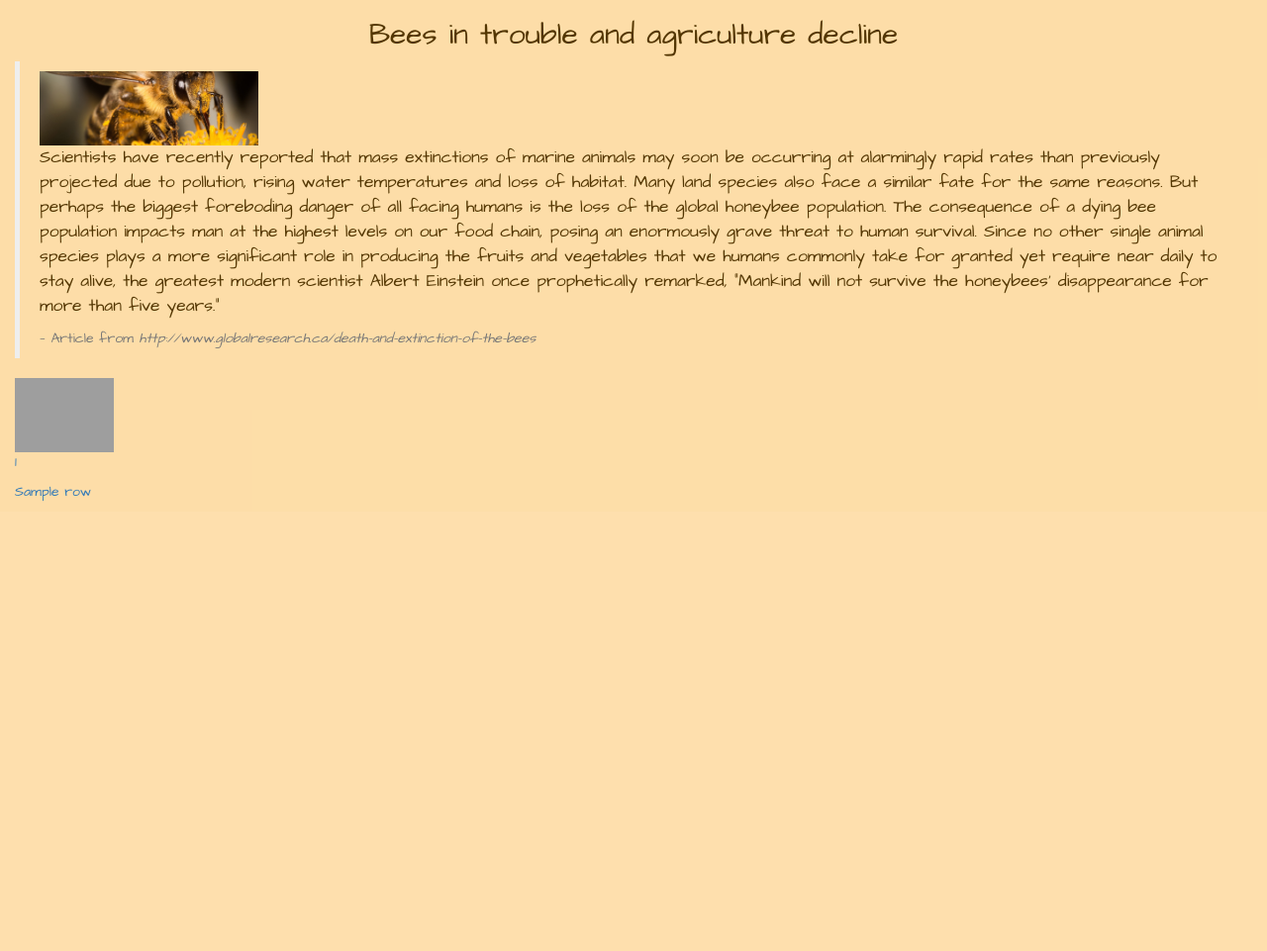
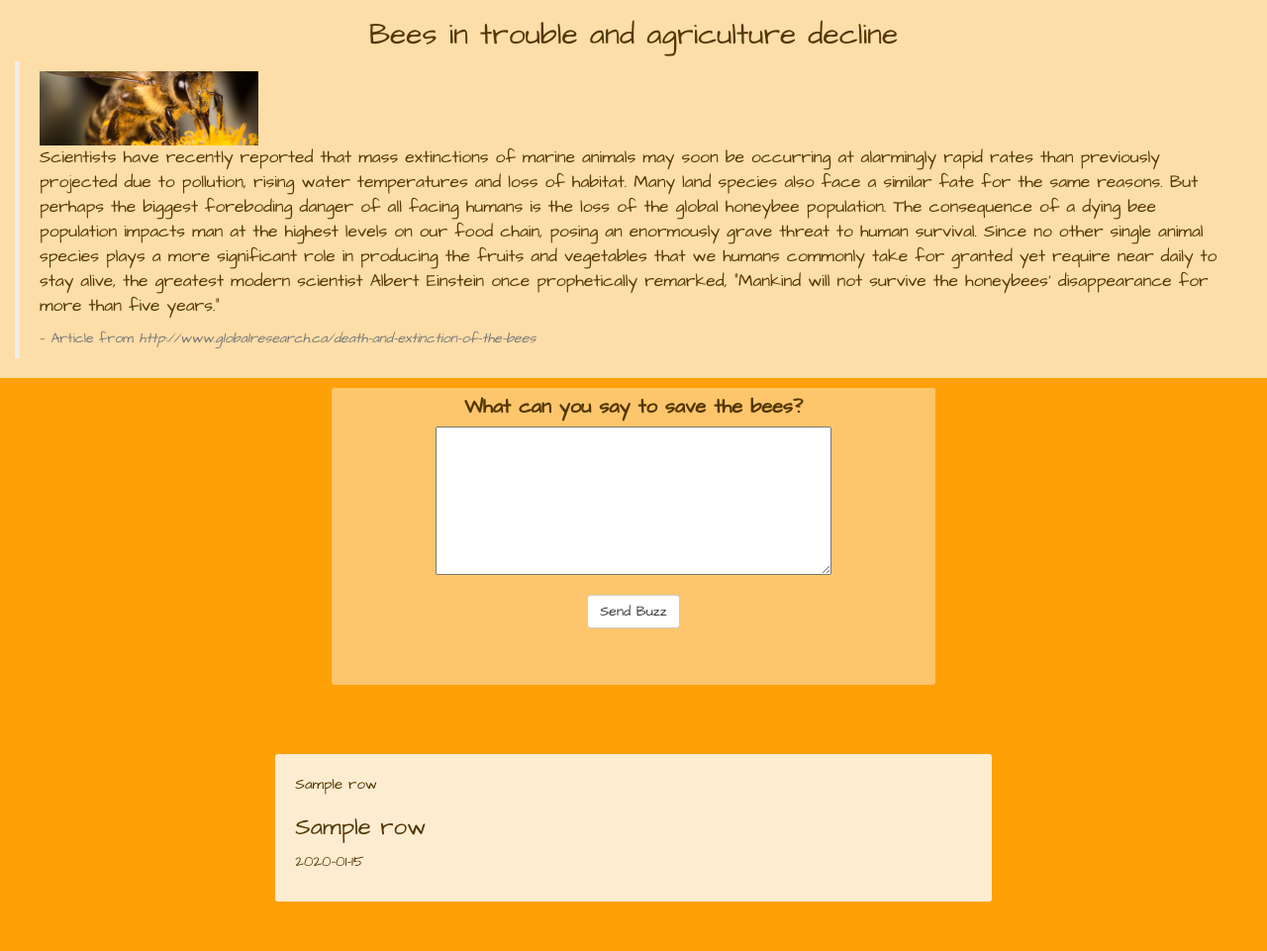
Before and after one commit to Shirlazybrat/7-16-Bawk, a Flask app: template templates/index.html in a window 1280 px wide. Shown: the part 603-1564 px from the top of the page at 99% size. Before the commit the page ends 1110 px from the top, so only its background shows below. Run offline with Flask 2, Linux system fonts and the light colour scheme; the template is opened without the code that fills it: most values are stand-ins (such as "Sample title", 1, 10 or a date in 2020); some libraries are stand-ins or nearby versions; grey boxes are pictures that could not be loaded.

Commit message:
created user input section for message insertion and data display

```diff
--- a/compass/sass/styles.scss
+++ b/compass/sass/styles.scss
@@ -33,6 +33,9 @@ body{
 		h1 {
 			font-size: 100px;
 		}
+		h2 {
+			font-size: 75px;
+		}
 	}
 }
 
@@ -48,10 +51,14 @@ body{
 
 #register, #sign_in{
 /* CSS used here will be applied after bootstrap.css */
-	.input-lg, .alert{
+	.input-lg {
 		border-radius:2px;
 		background-color: #FDEDD0;
 		color: #533602;
+	}
+
+	.alert {
+		border-radius:2px;
 	}
 
 	.btn {
@@ -62,3 +69,35 @@ body{
 		width: 150px;
 	}
 }
+
+#submit-post-form {
+	background:rgba(253, 237, 208, 0.50);
+	border-radius:3px;
+	color: #533602;
+	margin-top: 10px;
+	padding: 5px;
+	font-size: 20px;
+	height: 300px;
+
+	textarea {
+		height: 150px;
+		width: 400px;
+	}
+
+	button {
+		margin-top: 20px;
+	}
+}
+
+.posting-text {
+	background-color: #FDEDD0;
+	border-radius:3px;
+	color: #533602;
+	margin: 50px;
+	padding: 20px;
+	font-size: 15px;
+
+	.posting-wrapper {
+		vertical-align: top;
+	}
+}
--- a/main.py
+++ b/main.py
@@ -28,7 +28,12 @@ app.secret_key = "navlksnlakjwa8924hr8qoarhfvpui34"
 
 @app.route('/')
 def index():
-	return render_template('index.html')
+	current_posts_query = "SELECT * FROM buzz LEFT JOIN user ON buzz.user_id = user.id ORDER BY date DESC"
+	cursor.execute(current_posts_query)
+	current_posts_result = cursor.fetchall()
+	return render_template('index.html',
+		posts = current_posts_result)
+
 
 @app.route('/register')
 def register():
@@ -61,6 +66,7 @@ def register_submit():
 		username_insert_query = "INSERT INTO user VALUES (default, '"+username+"', '"+email+"', '"+hashed_password+"', null, '"+real_name+"')"
 		cursor.execute(username_insert_query)
 		conn.commit()
+		session['username'] = username
 		return render_template('index.html')
 	else:
 		return redirect('/register?username=taken')
@@ -80,19 +86,22 @@ def sign_in():
 @app.route('/sign_in_submit', methods=['POST'])
 def sign_in_submit():
  	password = request.form['password'].encode('utf-8')
- 	hashed_password_from_mysql = "SELECT password FROM user WHERE username = '%s' " % request.form['username']
+ 	hashed_password_from_mysql = "SELECT password, id FROM user WHERE username = '%s'" % request.form['username']
  	cursor.execute(hashed_password_from_mysql)
  	hashed_password = cursor.fetchone()
+ 	check_username_result = hashed_password[1]
 	#to check a hash
 	if hashed_password == None:
 		return render_template("/sign_in.html",
- 			message = "Try Again")
+ 			message = "Cannot find you in the system. Try Again")
 	if bcrypt.checkpw(password, hashed_password[0].encode('utf-8')):
  		session['username'] = request.form['username']
+ 		session['user_id'] = check_username_result
+ 		print session['user_id']
  		return redirect('/')
  	else:
  		return render_template("/sign_in.html",
- 			message = "Try Again")
+ 			message = "Wrong password. Try Again")
 
 @app.route('/logout')
 def logout():
@@ -101,5 +110,22 @@ def logout():
 	return redirect('/sign_in?YouAreLogedOut')
 
 
+@app.route('/post_submit', methods=["POST"])
+def post_submit():
+	post_content = request.form['post_content']
+	get_user_id_query = "SELECT id FROM user WHERE username = '%s'" % session['username']
+	print session['username']
+	cursor.execute(get_user_id_query)
+	get_user_id_result = cursor.fetchone()
+	user_id = get_user_id_result[0]
+	print user_id
+	insert_post_query = "INSERT INTO buzz (user_id, post_content, current_vote) VALUES ("+str(user_id)+", '"+post_content+"', 0)"
+	cursor.execute(insert_post_query)
+	conn.commit()
+	return redirect('/')
+
+
+
+
 if __name__ == "__main__":
 	app.run(debug= True)
--- a/static/css/styles.css
+++ b/static/css/styles.css
@@ -37,32 +37,74 @@ body {
 #myCarousel .carousel-caption h1 {
   font-size: 100px;
 }
+/* line 36, ../../compass/sass/styles.scss */
+#myCarousel .carousel-caption h2 {
+  font-size: 75px;
+}
 
-/* line 39, ../../compass/sass/styles.scss */
+/* line 42, ../../compass/sass/styles.scss */
 .intro {
   margin-top: 50px;
   background: rgba(253, 237, 208, 0.8);
 }
-/* line 43, ../../compass/sass/styles.scss */
+/* line 46, ../../compass/sass/styles.scss */
 .intro img {
   height: 75px;
 }
 
-/* line 49, ../../compass/sass/styles.scss */
+/* line 52, ../../compass/sass/styles.scss */
 #register, #sign_in {
   /* CSS used here will be applied after bootstrap.css */
 }
-/* line 51, ../../compass/sass/styles.scss */
-#register .input-lg, #register .alert, #sign_in .input-lg, #sign_in .alert {
+/* line 54, ../../compass/sass/styles.scss */
+#register .input-lg, #sign_in .input-lg {
   border-radius: 2px;
   background-color: #FDEDD0;
   color: #533602;
 }
-/* line 57, ../../compass/sass/styles.scss */
+/* line 60, ../../compass/sass/styles.scss */
+#register .alert, #sign_in .alert {
+  border-radius: 2px;
+}
+/* line 64, ../../compass/sass/styles.scss */
 #register .btn, #sign_in .btn {
   background-color: #6B330D;
 }
-/* line 61, ../../compass/sass/styles.scss */
+/* line 68, ../../compass/sass/styles.scss */
 #register img, #sign_in img {
   width: 150px;
 }
+
+/* line 73, ../../compass/sass/styles.scss */
+#submit-post-form {
+  background: rgba(253, 237, 208, 0.5);
+  border-radius: 3px;
+  color: #533602;
+  margin-top: 10px;
+  padding: 5px;
+  font-size: 20px;
+  height: 300px;
+}
+/* line 82, ../../compass/sass/styles.scss */
+#submit-post-form textarea {
+  height: 150px;
+  width: 400px;
+}
+/* line 87, ../../compass/sass/styles.scss */
+#submit-post-form button {
+  margin-top: 20px;
+}
+
+/* line 92, ../../compass/sass/styles.scss */
+.posting-text {
+  background-color: #FDEDD0;
+  border-radius: 3px;
+  color: #533602;
+  margin: 50px;
+  padding: 20px;
+  font-size: 15px;
+}
+/* line 100, ../../compass/sass/styles.scss */
+.posting-text .posting-wrapper {
+  vertical-align: top;
+}
--- a/templates/index.html
+++ b/templates/index.html
@@ -24,9 +24,8 @@
             <img src="/static/images/bee_closeup.png" class="img-responsive">
             <div class="container">
                 <div class="carousel-caption">
-                    <h1>Changes to the Grid</h1>
-                    <p>Bootstrap 3 still features a 12-column grid, but many of the CSS class names have completely changed.</p>
-                    <p><a class="btn btn-large btn-primary" href="#">Learn more</a></p>
+                    <h2>Bee species added to endangered list for first time</h2>
+                    <!-- <p>Bootstrap 3 still features a 12-column grid, but many of the CSS class names have completely changed.</p> -->
                 </div>
             </div>
         </div>
@@ -34,9 +33,9 @@
             <img src="/static/images/worker_bees.png" class="img-responsive">
             <div class="container">
                 <div class="carousel-caption">
-                    <h1>Percentage-based sizing</h1>
-                    <p>With "mobile-first" there is now only one percentage-based grid.</p>
-                    <p><a class="btn btn-large btn-primary" href="#">Browse gallery</a></p>
+                    <h2>Bees placed on endangered species list -- a first in the US</h2>
+                    <!-- <p>With "mobile-first" there is now only one percentage-based grid.</p>
+                    <p><a class="btn btn-large btn-primary" href="#">Browse gallery</a></p> -->
                 </div>
             </div>
         </div>
@@ -44,9 +43,9 @@
             <img src="/static/images/bee_banner.jpg" class="img-responsive">
             <div class="container">
                 <div class="carousel-caption">
-                    <h1>Percentage-based sizing</h1>
-                    <p>With "mobile-first" there is now only one percentage-based grid.</p>
-                    <p><a class="btn btn-large btn-primary" href="#">Browse gallery</a></p>
+                    <h2>The United States is on a mission to save some of its busiest workers: bees.</h2>
+                    <!-- <p>With "mobile-first" there is now only one percentage-based grid.</p>
+                    <p><a class="btn btn-large btn-primary" href="#">Browse gallery</a></p> -->
                 </div>
             </div>
         </div>
@@ -54,9 +53,9 @@
             <img src="/static/images/bee-hero.png" class="img-responsive">
             <div class="container">
                 <div class="carousel-caption">
-                    <h1>Percentage-based sizing</h1>
-                    <p>With "mobile-first" there is now only one percentage-based grid.</p>
-                    <p><a class="btn btn-large btn-primary" href="#">Browse gallery</a></p>
+                    <h2>Mankind will not survive the honeybees’ disappearance for more than five years.</h2>
+                    <!-- <p>With "mobile-first" there is now only one percentage-based grid.</p>
+                    <p><a class="btn btn-large btn-primary" href="#">Browse gallery</a></p> -->
                 </div>
             </div>
         </div>
@@ -76,31 +75,49 @@
             <h2 class="text-center">Bees in trouble and agriculture decline</h2>
             <blockquote>
                 <img src="/static/images/bee-hero.png">
-                <p>Scientists have recently reported that mass extinctions of marine animals may soon be occurring at alarmingly rapid rates than previously projected due to pollution, rising water temperatures and loss of habitat. Many land species also face a similar fate for the same reasons. But perhaps the biggest foreboding danger of all facing humans is the loss of the global honeybee population. The consequence of a dying bee population impacts man at the highest levels on our food chain, posing an enormously grave threat to human survival. Since no other single animal species plays a more significant role in producing the fruits and vegetables that we humans commonly take for granted yet require near daily to stay alive, the greatest modern scientist Albert Einstein once prophetically remarked, “Mankind will not survive the honeybees’ disappearance for more than five years.”</p>
+                <p>Scientists have recently reported that mass extinctions of marine animals may soon be occurring at alarmingly rapid rates than previously projected due to pollution, rising water temperatures and loss of habitat. Many land species also face a similar fate for the same reasons. But perhaps the biggest foreboding danger of all facing humans is the loss of the global honeybee population. The consequence of a dying bee population impacts man at the highest levels on our food chain, posing an enormously grave threat to human survival. Since no other single animal species plays a more significant role in producing the fruits and vegetables that we humans commonly take for granted yet require near daily to stay alive, the greatest modern scientist Albert Einstein once prophetically remarked, <span>“Mankind will not survive the honeybees’ disappearance for more than five years.”</span></p>
                 <footer>Article from
                     <cite title="Source Title">http://www.globalresearch.ca/death-and-extinction-of-the-bees</cite>
                 </footer>
             </blockquote>
         </div>
     </div>
-    <div class="posting">
-        {% for row in left_data: %}
-        <a href="/link_page/{{row[3]}}">
+</div>
+
+
+<div class="col-sm-offset-3 col-sm-6">
+	<form class="text-center" action="post_submit" method="POST" id="submit-post-form">
+		<div class="row">
+		<label>What can you say to save the bees?</label>
+		</div>
+		<div class="row">
+		<textarea name="post_content" width="60" height="8"></textarea>
+		</div>
+		<button type="submit" class="btn btn-default">Send Buzz</button>
+	</form>
+</div>
+
+<div class="col-sm-8 col-sm-offset-2">
+<div class="posting">
+        {% for row in posts: %}
+        <a href="/link_page/{{row[3]}}"></a>
             <div class="posting-text">
-                <div class="posting-image">
+                <!-- <div class="posting-image">
                     <img src="static/images/{{row[2]}}">
-                </div>
+                </div> -->
                 <div class="posting-wrapper">
                     <p class="block-header">
-                        {{row[0]}}
+                        {{row[8]}}
                     </p>
+                    <h3 class="block-text">
+                        {{row[2]}}
+                    </h3>
                     <p class="block-text">
-                        {{row[1]}}
+                    	{{row[3].strftime('%r - %m/%d/%y')}}
                     </p>
                 </div>
             </div>
-        </a>
         {% endfor %}
     </div>
-</div>
+	</div>
 {% endblock %}
```
